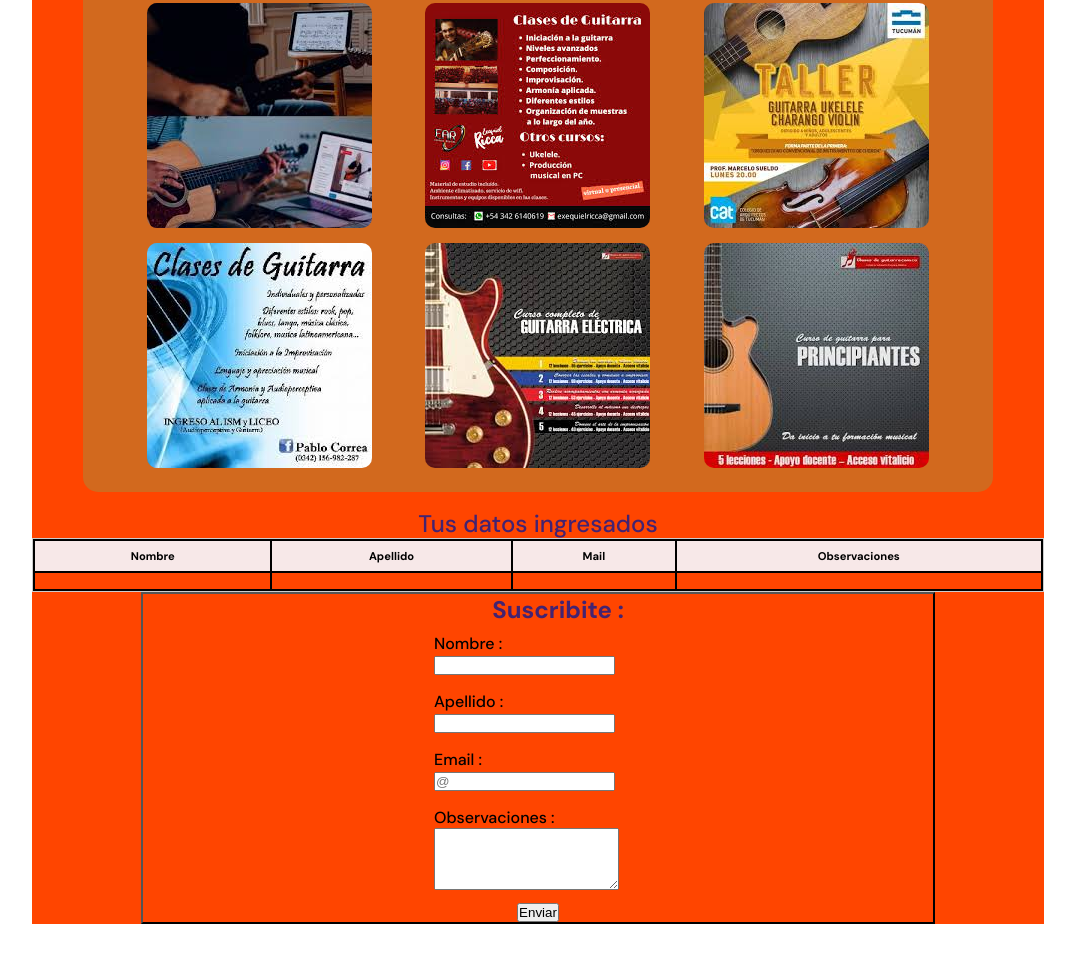
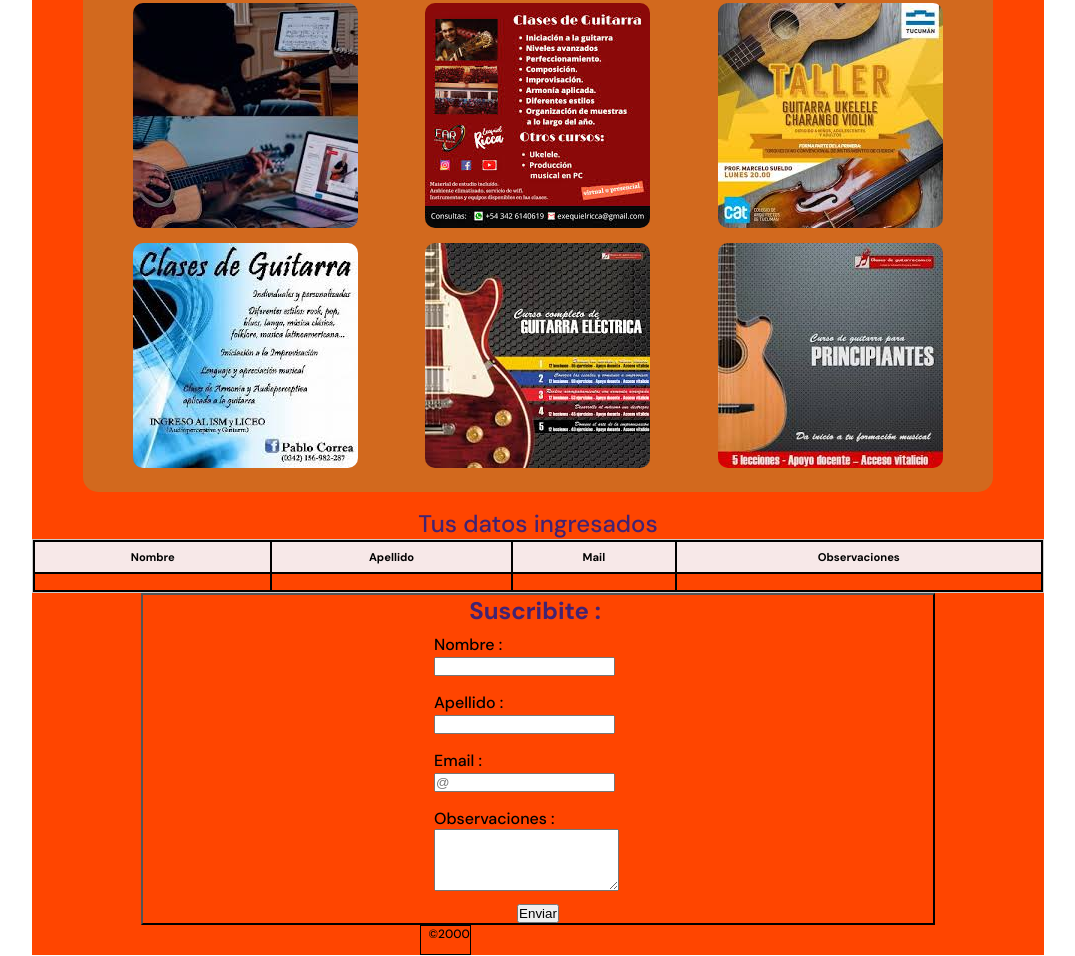
Before and after one commit to augusto000/escuelaMusica, a plain HTML site: page index.html in a window 1280 px wide. Shown: the part 1403-2359 px from the top of the page, without its empty margins (102-1177 px from the left). Before the commit the page ends 2327 px from the top, so only its background shows below. Drawn offline with Linux system fonts and the light colour scheme.

```diff
--- a/index.html
+++ b/index.html
@@ -148,12 +148,19 @@
         </div>
        <button type="submit" id="mibtn"> Enviar </button>
       </form>
+<footer>
+    </div>
+         <div id="container-footer-col-izq">
+          <div id="container-anio">
+            <span id="copy">&copy;</span>
+            <span id="anio">2000</span>
+          </div>
+          <div>
 
-    </div>
-         <div>
+          </div>
 
          </div>
-
+ </footer>
   </main>
     <script src="scripts.js"></script>
 </body>
--- a/styles.css
+++ b/styles.css
@@ -1,6 +1,6 @@
 
 *{
-    margin:0;
+    margin:auto;
     padding:0;
     box-sizing: border-box;
 }
@@ -218,6 +218,7 @@ main{
     width: 100%;
      overflow-x:auto;
      border: 1px solid #ccc;
+     margin-top: .1rem;
 }
 table{
     white-space: nowrap;
@@ -247,7 +248,7 @@ th{
 form h2{
     color:#432371;
     text-align:right;
-    margin-left: 2.5rem;
+    margin-left: 2.7rem;
 }
 #contenedor-formulario form{
     display: flex;
@@ -285,3 +286,23 @@ form h2{
     opacity: .50;
     display: none;
 }
+#container-footer-col-izq{
+    display: flex;
+    flex-direction: row;
+    max-width:33vw;
+    height: auto;
+}
+#container-anio{
+    display: flex;
+
+    border:1px solid black;
+    max-height: 30px;
+
+}
+#anio{
+    font-size: clamp(10px, 15px, 12px);
+}
+#copy{
+    margin-left: .5rem;
+    font-size: clamp(10px, 15px, 12px);
+}
```
